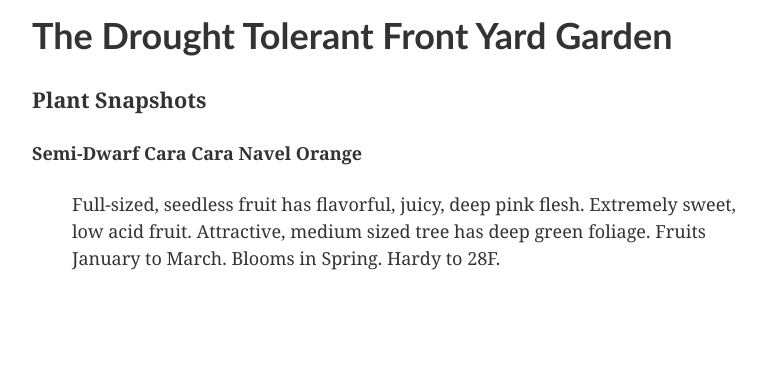
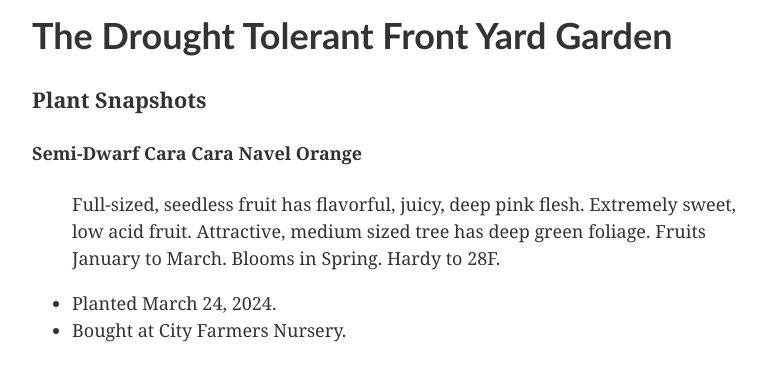
Before and after one commit to ryanfisher/ryanfisher.io, a Jekyll site: the page built from _garden-notes/front_yard_garden.md, in a window 1280 px wide. Shown: the top 381 px of the page, without its empty margins (218-984 px from the left). Built offline with Jekyll 4.4.1, drawn with Linux system fonts in a browser that asks for light colours.

Commit message:
Add notes to Cara Cara orange snapshot

```diff
--- a/_garden-notes/front_yard_garden.md
+++ b/_garden-notes/front_yard_garden.md
@@ -13,3 +13,6 @@ The Drought Tolerant Front Yard Garden
 #### Semi-Dwarf Cara Cara Navel Orange
 
 > Full-sized, seedless fruit has flavorful, juicy, deep pink flesh. Extremely sweet, low acid fruit. Attractive, medium sized tree has deep green foliage. Fruits January to March. Blooms in Spring. Hardy to 28F.
+
+- Planted March 24, 2024.
+- Bought at City Farmers Nursery.
```
